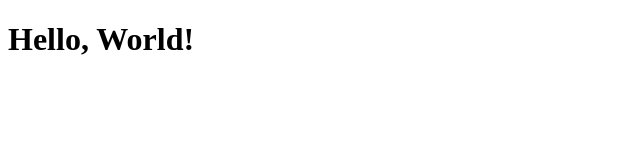
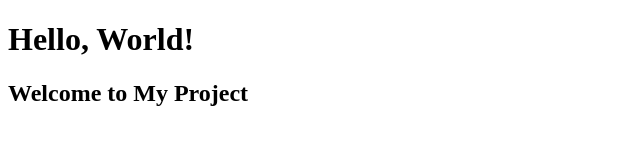
Before and after one commit to jiajianCC16/my-proj, a plain HTML site: page index.html in a window 1280 px wide. Shown: the whole page, without its empty margins (0-640 px from the left). Drawn offline with Linux system fonts and the light colour scheme.

Commit message:
add header

```diff
--- a/index.html
+++ b/index.html
@@ -7,3 +7,4 @@
     <h1>Hello, World!</h1>
 </body>
 </html>
+<h2>Welcome to My Project</h2>
```
